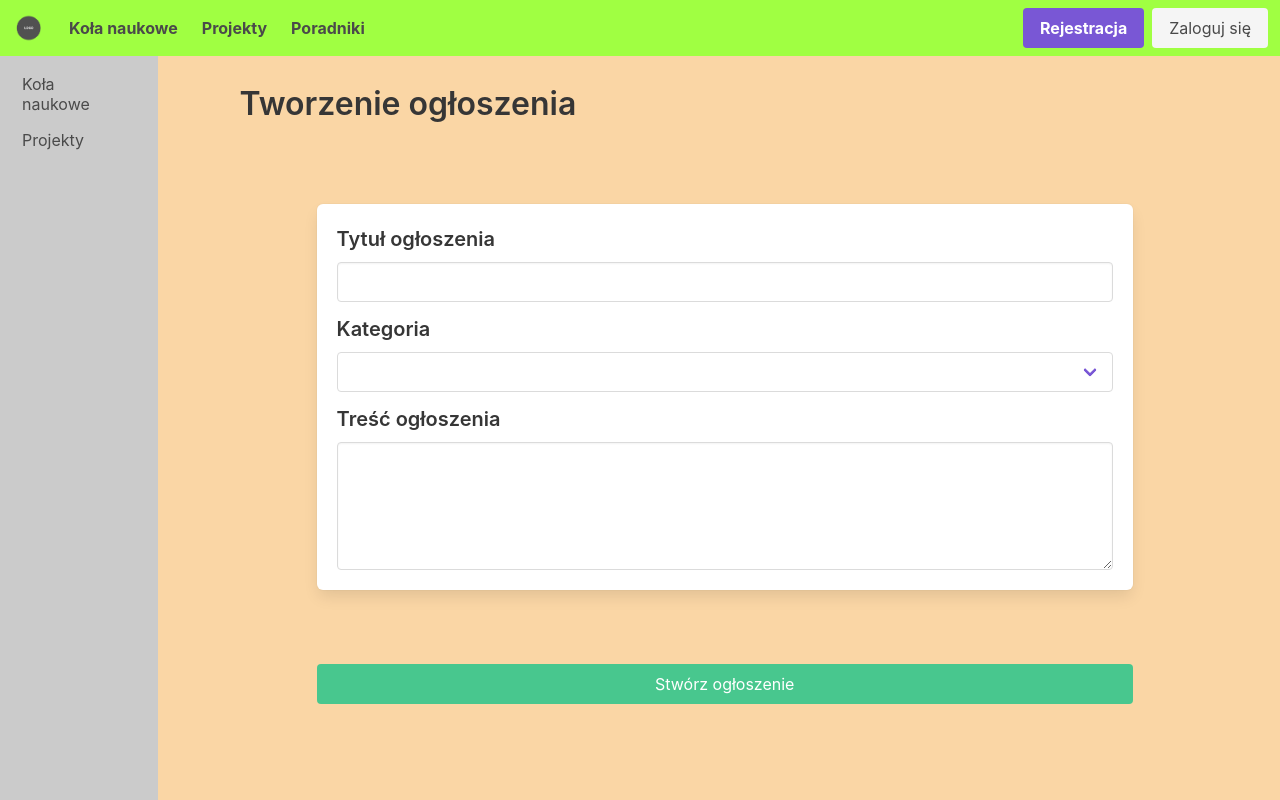
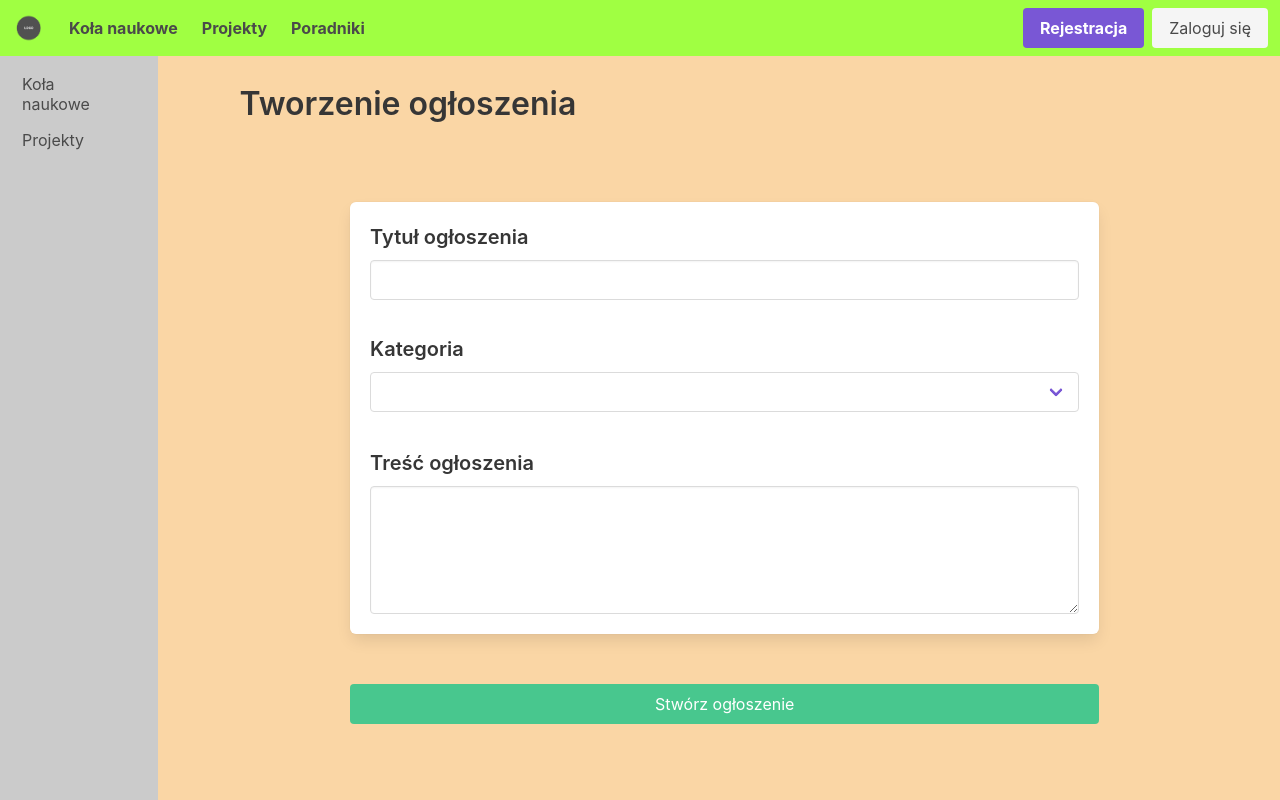
Before and after one commit to CrunchyBaguette/researchGroups, a Vue app in the folder frontend/: page /#/add-announcement in a window 1280 px wide. Built offline with nearby package versions, Linux system fonts and the light colour scheme; what @vuejs-community/vue-filter-date-format, mdi-vue would draw is missing.

Commit message:
some styling

```diff
--- a/frontend/src/components/announcements/addAnnouncement.vue
+++ b/frontend/src/components/announcements/addAnnouncement.vue
@@ -1,12 +1,8 @@
 <template>
-    <div id="content" style="display: flex; flex-flow: column; margin 0">
-      <div style="flex: 0 1 auto">
+  <div id="content">
     <p class="title" style="width: fit-content">Tworzenie ogłoszenia</p>
-      </div>
-      <div style="flex: 1 1 auto; overflow: auto; padding: 10px">
-        <div class="columns" style="width: 80%; margin: 50px auto">
-          <div class="column" style="display: flex; flex-flow: column; margin: 0">
-            <div class="box" style="flex: 1 1 auto">
+      <div id="container" style="margin: 70px auto; width: 70%;">
+        <div class="box">
           <b-field
             :message="!titleGiven ? 'Proszę podać tytuł ogłoszenia' : ''"
             :type="!titleGiven ? 'is-danger' : ''"
@@ -18,6 +14,7 @@
               @focus="titleGiven = true"
               v-model="announcementTitle"
               style="width: 100%"
+              maxlength="120"
             />
           </b-field>
           <b-field
@@ -39,6 +36,7 @@
               <option value="projekt">Poszukiwanie osób do projektu</option>
             </b-select>
           </b-field>
+          <br>
           <b-field
             :message="!contentGiven ? 'Proszę podać treść ogłoszenia' : ''"
             :type="!contentGiven ? 'is-danger' : ''"
@@ -54,18 +52,14 @@
             />
           </b-field>
         </div>
-            <div style="flex: 0 1 auto">
         <b-button
-                style="margin-top: 50px"
+          style="margin-top: 50px;"
           expanded
           type="is-success"
           @click="clicked()"
         >
           Stwórz ogłoszenie
         </b-button>
-            </div>
-          </div>
-        </div>
       </div>
     </div>
   </template>
@@ -80,8 +74,6 @@
       return {
         announcementTitle: "",
         announcementContent: "",
-        announcementAuthor: "", // chyba do wywalenia
-        announcementDate: "", // - // -
         announcementCategory: "",
         titleGiven: true,
         contentGiven: true,
@@ -130,7 +122,6 @@
           this.announcementTitle = "";
           this.announcementContent = "";
           this.announcementCategory = "";
-          //inne chyba nie
         }
       },
     },
```
Lines whose indentation alone changed are shown as unchanged.
